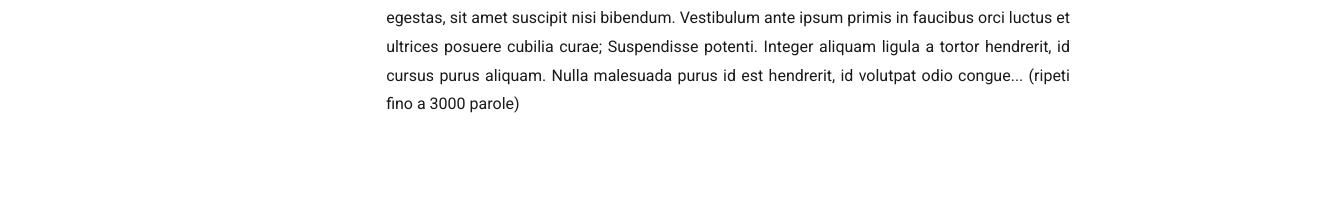
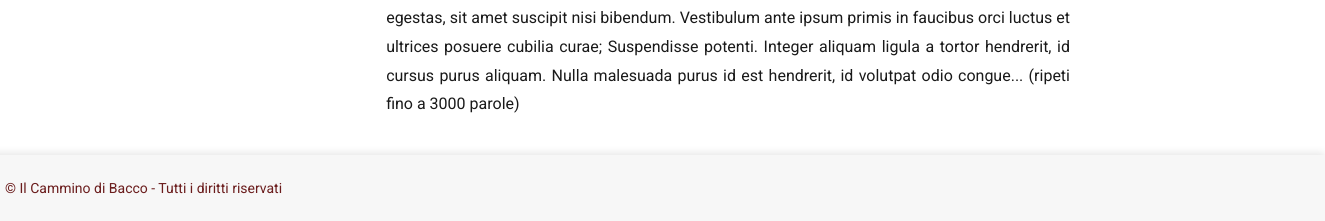
Before and after one commit to frascaluigi/cammino-di-bacco, a plain HTML site: page index.html in a window 1280 px wide. Shown: the part 879-1100 px from the top of the page, 1325 px wide, since content can reach past the window. Before the commit the page ends 1034 px from the top, so only its background shows below. Drawn offline with nearby package versions, Linux system fonts and the light colour scheme.

Commit message:
CmB - add footer

```diff
--- a/index.html
+++ b/index.html
@@ -270,6 +270,20 @@
       </div>
       <!-- FINE SEZIONE CONTATTACI -->
     </div>
+    <footer
+      style="
+        width: 100%;
+        background-color: #f7f7f7;
+        padding: 25px 40px 25px 50px;
+        box-shadow: 0 -2px 8px rgba(0, 0, 0, 0.1);
+        display: flex;
+        align-items: center;
+      "
+    >
+      <div style="font-size: 14px; color: #6b1d1d">
+        © Il Cammino di Bacco - Tutti i diritti riservati
+      </div>
+    </footer>
 
     <script>
       function showSection(sectionId, link) {
```
